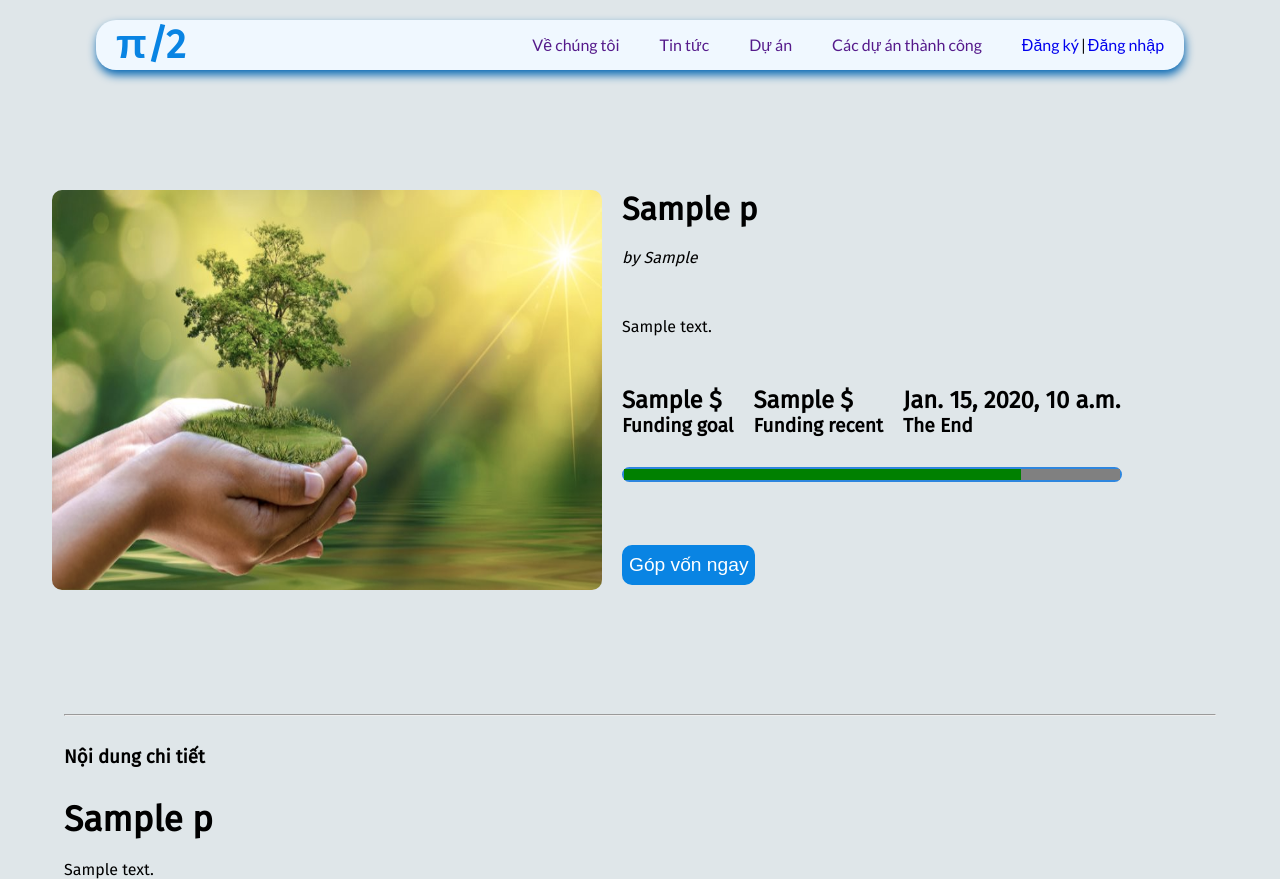
After one commit to khanh1910/Crowdfunding, a Django app: template fund/viewproject/templates/Projectviews.html in a window 1280 px wide. The commit adds this page. Run offline with Django 3.2, Linux system fonts and the light colour scheme; the template is opened without the code that fills it: most values are stand-ins (such as "Sample title", 1, 10 or a date in 2020).

Commit message:
project views

```diff
--- a/fund/fund/urls.py
+++ b/fund/fund/urls.py
@@ -3,5 +3,6 @@ from django.urls import path, include
 
 urlpatterns = [
     path('', include('user.urls')),
+    path('project/',include('viewproject.urls')),
     path('admin/', admin.site.urls),
 ]
--- /dev/null
+++ b/fund/static/css/project.css
@@ -0,0 +1,135 @@
+@import url('https://fonts.googleapis.com/css2?family=Fira+Sans&family=Lato&display=swap');
+*{
+    margin: 0;
+    padding: 0;
+    box-sizing: border-box;
+}
+body{
+    font-family: 'Fira Sans', sans-serif;
+    background-color: #dfe6e9;
+}
+.contain{
+    width: 100%;
+    margin: 0 auto;
+}
+.header{
+    padding-top: 20px;
+    height: 100px;
+    width: 100%;
+    background-size: cover;
+    background-position: center;
+}
+a{
+    text-decoration: none;
+}
+.header .header-top{
+    margin: 0 auto;
+    width: 85%;
+    min-height: 50px;
+    display: flex;
+    justify-content: space-between;
+    align-items: center;
+    background-color: aliceblue;
+    border-radius: 20px;
+    box-shadow: 1px 5px 10px #0768b3;
+    font-family: 'Lato', sans-serif;
+}
+.header .header-top ul{
+    display: flex;
+}
+.header .header-top ul li{
+    list-style: none;
+    margin: 0 20px;
+}
+.header .header-top ul li:hover{
+    text-decoration: underline;
+}
+.header .header-top #logo{
+    font-size: 40px;
+    font-weight:900;
+    display: block;
+    margin-left: 20px;
+    color: #0984e3;
+    font-family: 'Fira Sans', sans-serif;
+}
+.content{
+    width: 95%;
+    margin: 100px auto;
+    display: flex;
+    padding: 20px;
+    background-color: #dfe6e9;
+}
+.content .left img{
+    width: 550px;
+    height: 400px;
+    border-radius: 10px;
+}
+.content .right {
+    padding-left: 20px;
+    width: fit-content;
+}
+.content .right .project{
+    min-height: 330px;
+}
+.content .right i{
+    display: block;
+    margin: 20px 0px 50px 0px;
+}
+.content .right .project_data{
+    display: flex;
+    list-style: none;
+    margin-top: 50px;
+    font-size: 120%;
+}
+.content .right ul li{
+    font-size: 150%;
+    margin-right:20px;
+}
+.content .right progress{
+    margin-top: 30px;
+    height: 15px;
+    width: 500px;
+    border-radius: 10px;
+    border: solid 2px #2e86de;
+}
+.content .right .owner{
+    margin-top: 1000px;
+    color: #000;
+}
+.content .right .owner:hover{
+    color: rgb(41, 41, 203);
+}
+.content .right button{
+    margin-top: 25px;
+    padding: 5px;
+    display: block;
+    width: fit-content;
+    height: 40px;
+    border-radius: 10px;
+    background-color: #0984e3;
+    border: #0984e3 2px solid;
+    cursor: pointer;
+    font-size: 120%;
+    color: #fff;
+}
+.content .right button:hover{
+    background-color: #fff;
+    color: #0984e3;
+}
+
+.project_content{
+    width: 90%;
+    margin: 0 auto;
+}
+.project_content h2{
+    margin-top : 30px;
+    font-size: 220%;
+}
+.project_content .p_content{
+    margin: 20px 0;
+}
+hr{
+    width: 90%;
+    margin: 0 auto;
+    margin-bottom: 30px;
+}
--- a/fund/user/templates/index.html
+++ b/fund/user/templates/index.html
@@ -24,7 +24,7 @@
                         <li><a href="">Dự án</a></li>
                         <li><a href="">Các dự án thành công</a></li>
                         {% if user.username %}
-                            <li style='margin-right: 2px; text-decoration: none'> Xin chào <a href="">{{user.first_name}} {{user.last_name}}</a></li>|
+                            <li style='margin-right: 2px; text-decoration: underline'> Xin chào <a href="">{{user.first_name}} {{user.last_name}}</a></li>|
                             <li style='margin-left: 2px'><a href="{% url 'logout' %}">Đăng xuất</a></li>
                         {% else %}
                             <li style='margin-right: 2px'><a href="{% url 'register' %}">Đăng ký</a> </li>|
--- a/fund/viewproject/models.py
+++ b/fund/viewproject/models.py
@@ -4,6 +4,7 @@ from user.models import User
 
 class Project(models.Model):
     Project_Title=models.CharField(max_length=50)
+    Project_ShortDescribe=models.TextField(default='',max_length=100)
     Project_Content=models.TextField(default='')
     Project_Owner=models.ForeignKey(User,on_delete=models.CASCADE)
     Project_Images=models.ImageField(default='')
--- /dev/null
+++ b/fund/viewproject/templates/Projectviews.html
@@ -0,0 +1,72 @@
+<!DOCTYPE html>
+<html lang="en">
+<head>
+    {% load static %}
+    <meta charset="UTF-8">
+    <meta http-equiv="X-UA-Compatible" content="IE=edge">
+    <meta name="viewport" content="width=device-width, initial-scale=1.0">
+    <title>Project</title>
+    <link rel="stylesheet" href = "{% static 'css/project.css' %}" type="text/css">
+</head>
+<body>
+    <div class="contain">
+        <div class="header">
+            <div class="header-top">
+                <a href="" id="logo">π/2</a>
+                <ul>
+                    <li><a href="">Về chúng tôi</a></li>
+                    <li><a href="">Tin tức</a></li>
+                    <li><a href="">Dự án</a></li>
+                    <li><a href="">Các dự án thành công</a></li>
+                    {% if user.username %}
+                        <li style='margin-right: 2px; text-decoration: none'> Xin chào <a href="">{{user.first_name}} {{user.last_name}}</a></li>|
+                        <li style='margin-left: 2px'><a href="{% url 'logout' %}">Đăng xuất</a></li>
+                    {% else %}
+                        <li style='margin-right: 2px'><a href="{% url 'register' %}">Đăng ký</a> </li>|
+                        <li style='margin-left: 2px'><a href="{% url 'login' %}">Đăng nhập</a> </li>
+                    {% endif %}
+                </ul>
+        </div>
+        <div class="content">
+            <div class="left">
+                <img src="{% static 'images/trongcay.png' %}" alt="">
+            </div>
+            <div class="right">
+                <div class="project">
+                    <h1 class="project_title">{{ p.Project_Title }}</h1>
+                    <i>by <a class="owner" href="">{{ p.Project_Owner }}</a></i>
+                    <p class="project_shortdescribe">{{ p.Project_ShortDescribe }}</p>
+                    <ul class="project_data">
+                        <li>
+                            <div class="fundgoal">
+                            <h5>{{p.Project_GoalFund}} $</h5>
+                            <h6>Funding goal</h6>
+                            </div>
+                        </li>
+                        <li>
+                            <div class="fundgoal">
+                                <h5>{{p.Project_RecentFund}} $</h5>
+                                <h6>Funding recent</h6>
+                            </div>
+                        </li>
+                        <li>
+                            <div class="fundrecent">
+                                <h5>{{p.Project_DateEnd}}</h5>
+                                <h6>The End</h6>
+                            </div>
+                        </li>
+                    </ul>
+                    <progress class="project_progress" max="5000000" value="4000000"></progress>
+                </div>
+                <button>Góp vốn ngay</button>
+            </div>
+        </div>
+        <hr>
+        <div class="project_content">
+            <h3 class="h4_ndct">Nội dung chi tiết</h3>
+            <h2 class="title_content">{{ p.Project_Title }}</h2>
+            <p class="p_content">{{p.Project_Content}}</p>
+        </div>
+    </div>
+</body>
+</html>
--- a/fund/viewproject/views.py
+++ b/fund/viewproject/views.py
@@ -1,3 +1,7 @@
 from django.shortcuts import render
+from .models import Project
 
-# Create your views here.
+def haha(request,Project_id):
+    Project_id=1
+    project=Project.objects.get(pk=Project_id)
+    return render(request, 'base1.html',{"p":project})
```
Also changed, not shown: fund/viewproject/templates/base1.html (added, +73 -0 lines), fund/viewproject/urls.py (added, +7 -0 lines), fund/db.sqlite3, fund/dich_vu.jpg (added), fund/viewproject/migrations/0004_project_project_shortdescribe.py (added).
